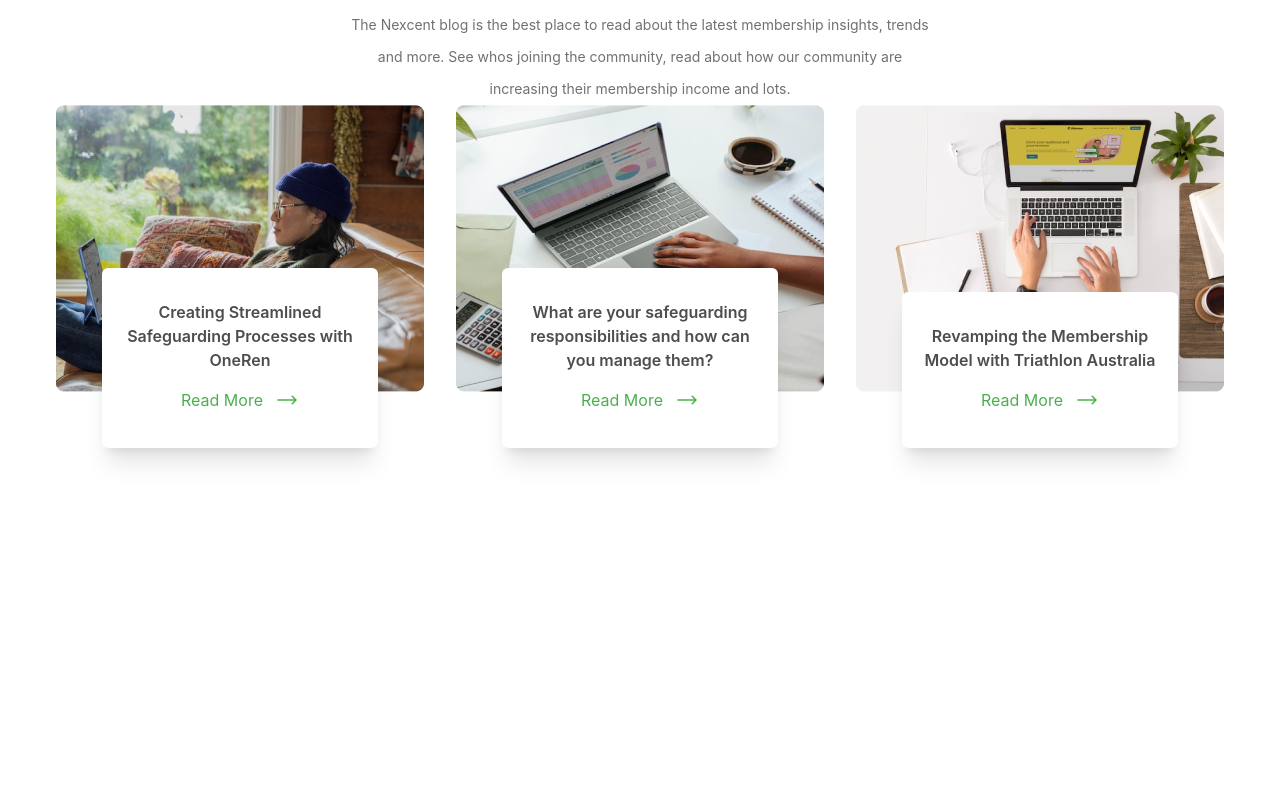
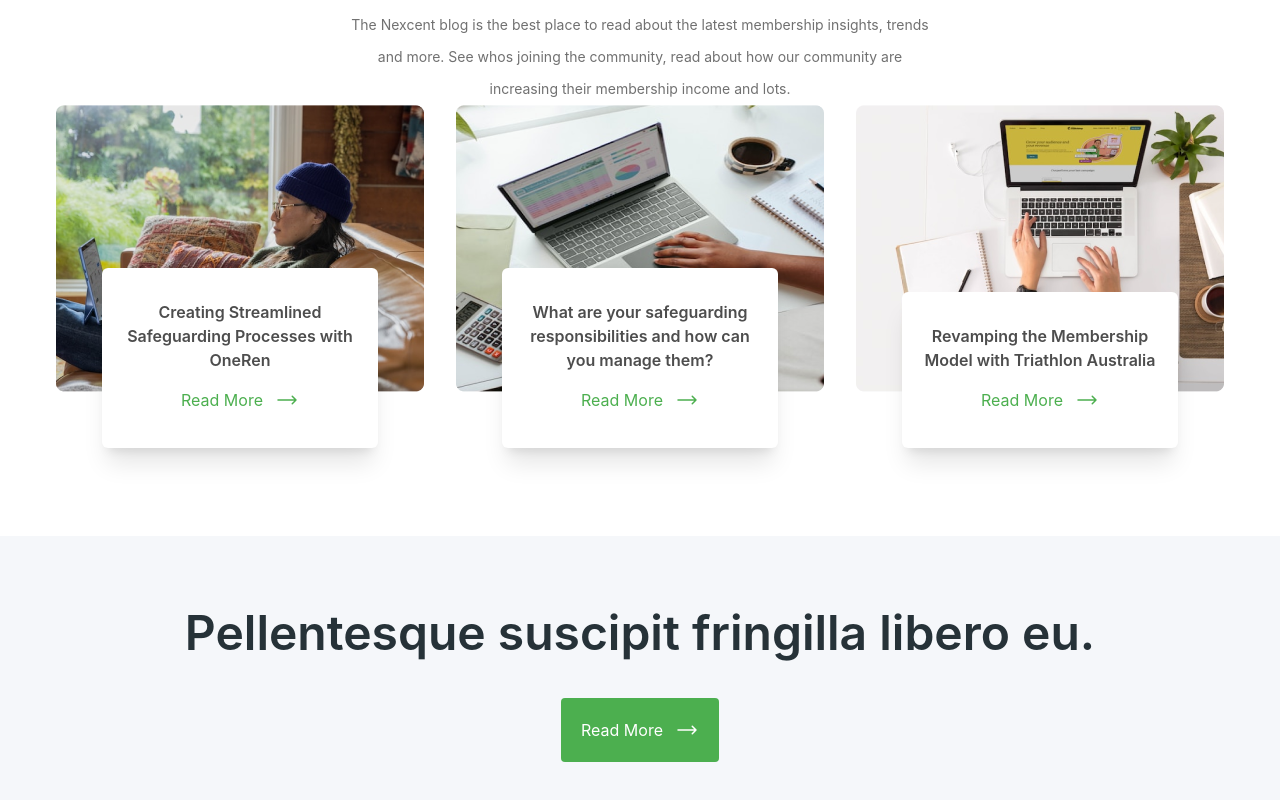
Before and after one commit to imelshety/Landing-page-reactjs, a React (Vite) app: page / in a window 1280 px wide. Shown: the part 3675-4475 px from the top of the page. Before the commit the page ends 4211 px from the top, so only its background shows below. Built offline with nearby package versions, Linux system fonts and the light colour scheme.

Commit message:
add Newsletter component

```diff
--- a/src/App.jsx
+++ b/src/App.jsx
@@ -1,6 +1,7 @@
 import About from "./components/About"
 import Home from "./components/Home"
 import Navbar from "./components/Navbar"
+import NewsLetter from "./components/NewsLetter"
 import Product from "./components/Product"
 import Serviecs from "./components/Serviecs"
 import Testimonial from "./components/Testimonial"
@@ -14,6 +15,7 @@ const App = () => {
       <About />
       <Product />
       <Testimonial />
+      <NewsLetter />
     </>
   )
 }
--- /dev/null
+++ b/src/components/NewsLetter.jsx
@@ -0,0 +1,23 @@
+import React from 'react'
+
+const NewsLetter = () => {
+    return (
+        <div className='px-4 lg:px-14 max-w-screen-2xl mx-auto bg-neutralSilver py-16'>
+            <div>
+                <h1 className='text-3xl md:text-4xl lg:text-5xl text-[#263238] font-semibold text-center mb-4 lg:leading-snug'>Pellentesque suscipit fringilla libero eu.</h1>
+            </div>
+            <div>
+                <button className=' bg-brandPrimary text-neutralWhite py-5 px-5 mt-8 mx-auto flex rounded transition-all duration-300 hover:translate-y-3'>
+                    Read More
+                    <span className='ml-3'>
+                        <svg xmlns="http://www.w3.org/2000/svg" fill="none" viewBox="0 0 24 24" strokeWidth={1.5} stroke="currentColor" className="w-6 h-6">
+                            <path strokeLinecap="round" strokeLinejoin="round" d="M17.25 8.25L21 12m0 0l-3.75 3.75M21 12H3" />
+                        </svg>
+                    </span>
+                </button>
+            </div>
+        </div>
+    )
+}
+
+export default NewsLetter
```
